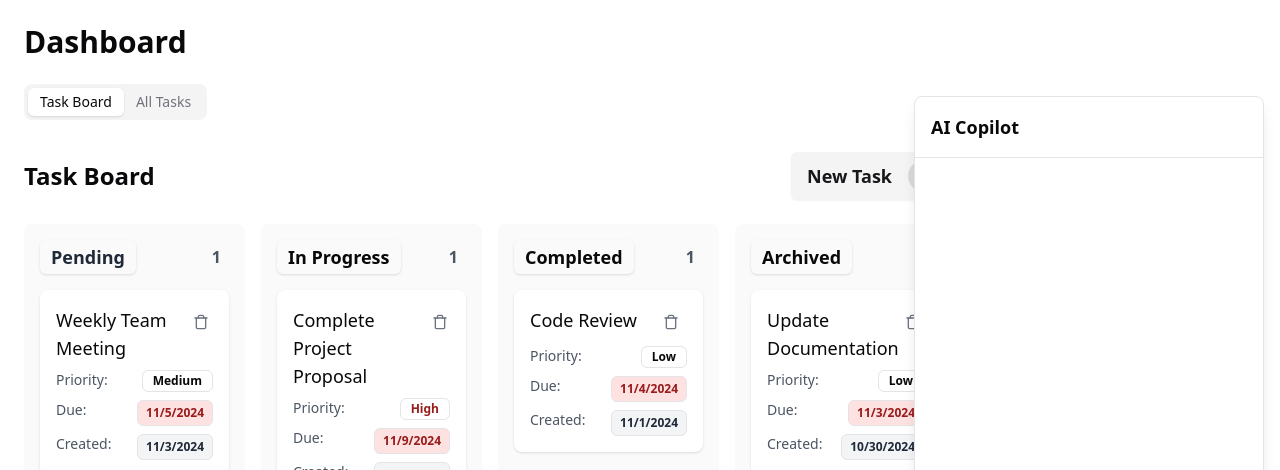
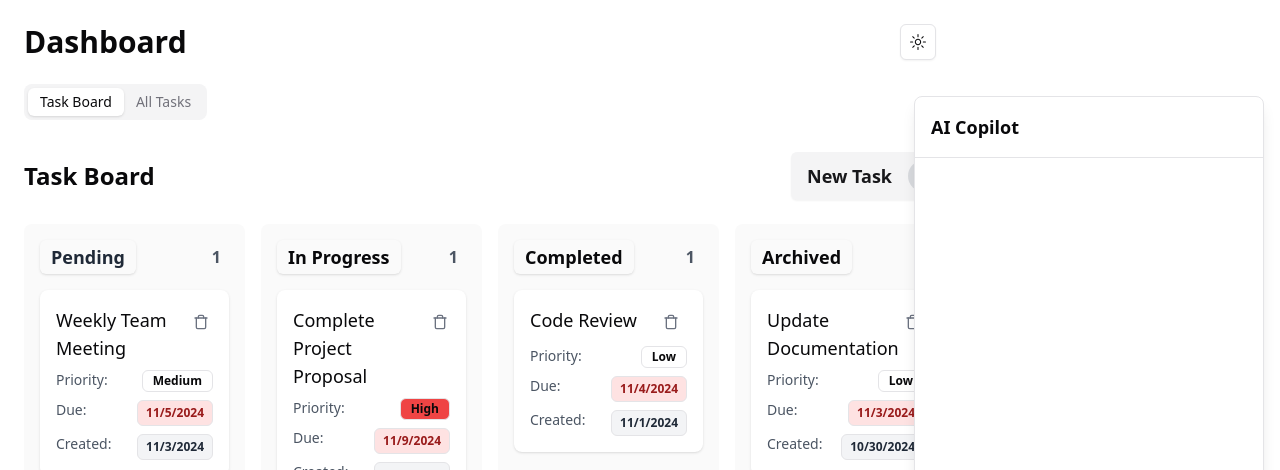
Before and after one commit to fractal-bootcamp/faisal-task-manager, a Next.js app: page /dashboard in a window 1280 px wide. Shown: the top 470 px of the page. Built offline with nearby package versions, Linux system fonts and the light colour scheme.

Commit message:
added theme change

```diff
--- a/src/app/dashboard/page.tsx
+++ b/src/app/dashboard/page.tsx
@@ -4,12 +4,18 @@ import { Tabs, TabsContent, TabsList, TabsTrigger } from "@/components/ui/tabs"
 import TaskView from "../taskView/page"
 import AllTasksView from "../all-tasks/page"
 import { Chat } from "@/components/Chat"
+import { ModeToggle } from "@/components/ThemeToggle"
 
 // Dashboard component with tabs for TaskBoard and All Tasks views
 const Dashboard = () => {
     return (
         <div className="container mx-auto py-6">
-            <h1 className="text-3xl font-bold mb-6 px-6">Dashboard</h1>
+            <div className="flex justify-between items-center mb-6 px-6">
+                <h1 className="text-3xl font-bold">Dashboard</h1>
+                <div className="pr-80">
+                    <ModeToggle />
+                </div>
+            </div>
             <div className="flex">
                 <div className="flex-1 pr-[300px]">
                     <Tabs defaultValue="taskboard" className="w-full">
--- a/src/app/layout.tsx
+++ b/src/app/layout.tsx
@@ -23,9 +23,11 @@ export default function RootLayout({
           enableSystem
           disableTransitionOnChange
         >
-          {children}
+          <main>
+            {children}
+          </main>
+          <Toaster />
         </ThemeProvider>
-        <Toaster />
       </body>
     </html>
   );
--- a/src/app/taskView/page.tsx
+++ b/src/app/taskView/page.tsx
@@ -33,7 +33,6 @@ const TaskView: React.FC = () => {
         handleDeleteButtonClick,
         isDeleteDialogOpen,
         closeDeleteDialog,
-        handleDeleteConfirm,
         handleDeleteWithToast,
         addTask,
     } = useTaskStore();
--- a/src/components/Chat.tsx
+++ b/src/components/Chat.tsx
@@ -15,11 +15,18 @@ export const Chat = () => {
     handleInputChange
   } = useChatStore();
 
+  const handleKeyPress = (e: React.KeyboardEvent<HTMLTextAreaElement>) => {
+    if (e.key === 'Enter' && !e.shiftKey) {
+      e.preventDefault();
+      handleSubmit(e as unknown as React.FormEvent);
+    }
+  };
+
   const handleSubmit = async (e: React.FormEvent) => {
     e.preventDefault();
     try {
       const response = await sendMessage(e);
-      console.log('Chat response:', response); // Debug log
+      console.log('Chat response:', response);
 
       if (response?.tasks && response.tasks.length > 0) {
         toast({
@@ -78,6 +85,7 @@ export const Chat = () => {
           <Textarea
             value={inputValue}
             onChange={handleInputChange}
+            onKeyDown={handleKeyPress}
             placeholder="Create a task with Copilot..."
             disabled={isLoading}
             className="min-h-[80px] resize-none"
--- a/store/chatStore.ts
+++ b/store/chatStore.ts
@@ -53,6 +53,8 @@ export const useChatStore = create<ChatStoreProps>((set, get) => ({
 
             const data = await response.json();
 
+            console.log(data);
+
             // Add copilot message with tasks
             const newMessage: ChatMessage = {
                 id: uuidv4(),
--- a/types/types.ts
+++ b/types/types.ts
@@ -102,9 +102,9 @@ export const STATUS_BADGE_COLORS = {
 
 // Badge colors for priority options
 export const PRIORITY_BADGE_COLORS = {
-    [PriorityProps.LOW]: 'bg-green-200 text-green-800 dark:bg-green-900 dark:text-green-200',
-    [PriorityProps.MEDIUM]: 'bg-yellow-200 text-yellow-800 dark:bg-yellow-900 dark:text-yellow-200',
-    [PriorityProps.HIGH]: 'bg-red-200 text-red-800 dark:bg-red-900 dark:text-red-200'
+    [PriorityProps.LOW]: 'bg-green-200 text-green-900 dark:bg-green-900 dark:text-green-200',
+    [PriorityProps.MEDIUM]: 'bg-yellow-200 text-yellow-900 dark:bg-yellow-900 dark:text-yellow-200',
+    [PriorityProps.HIGH]: 'bg-red-500 text-red-900 dark:bg-red-900 dark:text-red-200'
 } as const;
 
 // Chat message types
```
